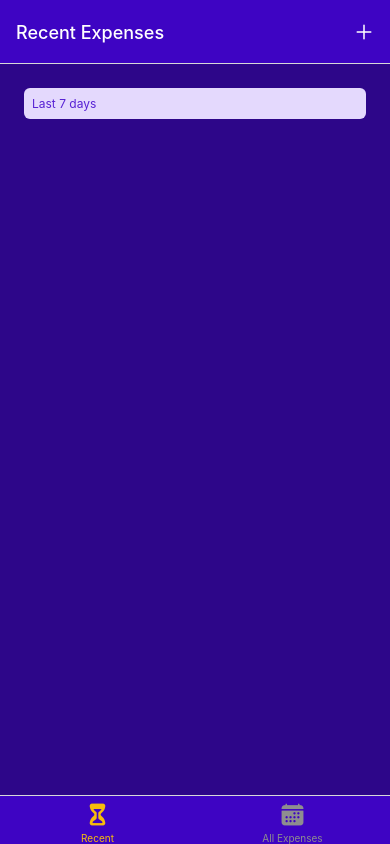
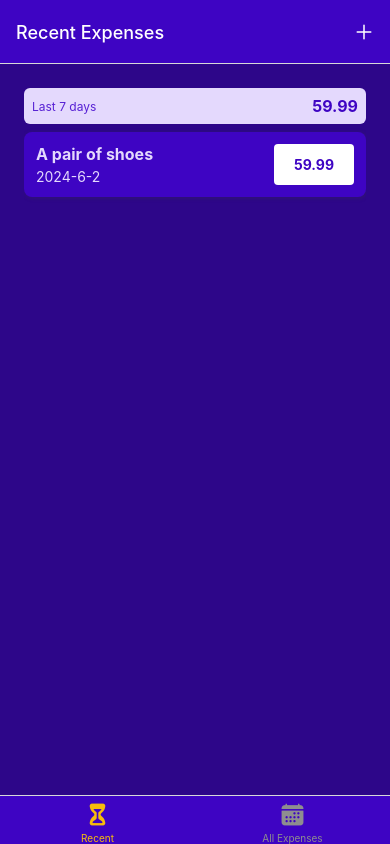
Before and after one commit to JeremyCodding/react-native-courses, a React Native app in the folder expenses-tracker/: screen /RecenteExpenses in a window 390 px wide. Built offline with nearby package versions, Linux system fonts and the light colour scheme.

Commit message:
Finishing project layout

```diff
--- a/expenses-tracker/components/ExpensesOutput/ExpensesOutput.js
+++ b/expenses-tracker/components/ExpensesOutput/ExpensesOutput.js
@@ -1,14 +1,18 @@
-import { StyleSheet, View } from "react-native";
+import { StyleSheet, View, Text } from "react-native";
 
 import ExpenesesSummary from "./ExpensesSummary";
 import ExpensesList from "./ExpensesList";
 import { GlobalStyles } from "../../constants/styles";
 
-function ExpensesOutput({ expenses, expensesPeriod }) {
+function ExpensesOutput({ expenses, expensesPeriod, fallbackText }) {
   return (
     <View style={styles.container}>
       <ExpenesesSummary expenses={expenses} periodName={expensesPeriod} />
-      <ExpensesList expenses={expenses} />
+      {expenses.length > 0 ? (
+        <ExpensesList expenses={expenses} />
+      ) : (
+        <Text style={styles.infoText}>{fallbackText}</Text>
+      )}
     </View>
   );
 }
@@ -23,4 +27,10 @@ const styles = StyleSheet.create({
     paddingBottom: 0,
     backgroundColor: GlobalStyles.colors.primary700,
   },
+  infoText: {
+    color: "white",
+    fontSize: 16,
+    textAlign: "center",
+    marginTop: 32,
+  },
 });
--- a/expenses-tracker/screens/AllExpenses.js
+++ b/expenses-tracker/screens/AllExpenses.js
@@ -1,7 +1,16 @@
+import { useContext } from "react";
 import ExpensesOutput from "../components/ExpensesOutput/ExpensesOutput";
+import { ExpensesContext } from "../store/expense-context";
 
 function AllExpenses() {
-  return <ExpensesOutput expensesPeriod="Total" />;
+  const expensesCtx = useContext(ExpensesContext);
+  return (
+    <ExpensesOutput
+      fallbackText={"No expenses registeres"}
+      expenses={expensesCtx.expenses}
+      expensesPeriod="Total"
+    />
+  );
 }
 
 export default AllExpenses;
--- a/expenses-tracker/screens/ManageExpreses.js
+++ b/expenses-tracker/screens/ManageExpreses.js
@@ -1,10 +1,12 @@
-import { useLayoutEffect } from "react";
+import { useContext, useLayoutEffect } from "react";
 import { StyleSheet, View } from "react-native";
 import IconButton from "../components/UI/IconButton";
 import { GlobalStyles } from "../constants/styles";
 import Button from "../components/UI/Button";
+import { ExpensesContext } from "../store/expense-context";
 
 function ManageExpense({ route, navigation }) {
+  const expensesCtx = useContext(ExpensesContext);
   const editedExpenseId = route.params?.expenseId;
   const isEditing = editedExpenseId;
 
@@ -15,12 +17,26 @@ function ManageExpense({ route, navigation }) {
   }, [isEditing, navigation]);
 
   function deleteExpenseHandler() {
+    expensesCtx.deleteExpense(editedExpenseId);
     navigation.goBack();
   }
   function cancelHandler() {
     navigation.goBack();
   }
   function confirmHandler() {
+    if (isEditing) {
+      expensesCtx.updateExpense(editedExpenseId, {
+        description: "Test",
+        amount: 29.99,
+        date: new Date("2024-05-31"),
+      });
+    } else {
+      expensesCtx.addExpense({
+        description: "Test",
+        amount: 29.99,
+        date: new Date("2024-05-31"),
+      });
+    }
     navigation.goBack();
   }
 
--- a/expenses-tracker/screens/RecentExpenses.js
+++ b/expenses-tracker/screens/RecentExpenses.js
@@ -1,8 +1,24 @@
 import { Text } from "react-native";
 import ExpensesOutput from "../components/ExpensesOutput/ExpensesOutput";
+import { useContext } from "react";
+import { ExpensesContext } from "../store/expense-context";
+import { getDateMinusDays } from "../util/date";
 
 function RecenteExpenses() {
-  return <ExpensesOutput expensesPeriod="Last 7 days" />;
+  const expensesCtx = useContext(ExpensesContext);
+  const recentExpenses = expensesCtx.expenses.filter((expense) => {
+    const today = new Date();
+    const date7DaysAgo = getDateMinusDays(today, 7);
+    return expense.date > date7DaysAgo && expense.date <= today;
+  });
+
+  return (
+    <ExpensesOutput
+      expenses={recentExpenses}
+      expensesPeriod="Last 7 days"
+      fallbackText="No expenses registered for the last 7 days"
+    />
+  );
 }
 
 export default RecenteExpenses;
--- a/expenses-tracker/store/expense-context.js
+++ b/expenses-tracker/store/expense-context.js
@@ -61,6 +61,12 @@ export const DUMMY_EXPENSES = [
     amount: 59.99,
     date: new Date("2021-12-19"),
   },
+  {
+    id: "e11",
+    description: "A pair of shoes",
+    amount: 59.99,
+    date: new Date("2024-06-02"),
+  },
 ];
 
 export const ExpensesContext = createContext({
@@ -85,7 +91,7 @@ function expensesReducer(state, action) {
       updatedExpenses[updatableExpenseIndex] = updatedItem;
       return updatedExpenses;
     case "DELETE":
-      return state.filter((expense) => expense.id !== id);
+      return state.filter((expense) => expense.id !== action.payload);
     default:
       return state;
   }
@@ -98,7 +104,7 @@ function ExpensesContextProvider({ children }) {
     dispatch({ type: "ADD", payload: expenseData });
   }
   function deleteExpense(id) {
-    dispatch({ type: "DELETE", id });
+    dispatch({ type: "DELETE", payload: id });
   }
   function updateExpense(id, expenseData) {
     dispatch({ type: "UPDATE", payload: { id: id, data: expenseData } });
--- a/expenses-tracker/util/date.js
+++ b/expenses-tracker/util/date.js
@@ -1,3 +1,7 @@
 export function getFormattedDate(date) {
   return `${date.getFullYear()}-${date.getMonth() + 1}-${date.getDate()}`;
 }
+
+export function getDateMinusDays(date, days) {
+  return new Date(date.getFullYear(), date.getMonth(), date.getDate() - days);
+}
```
